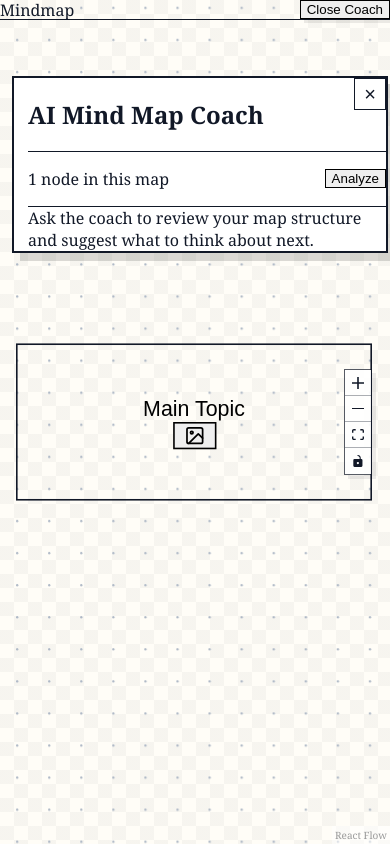
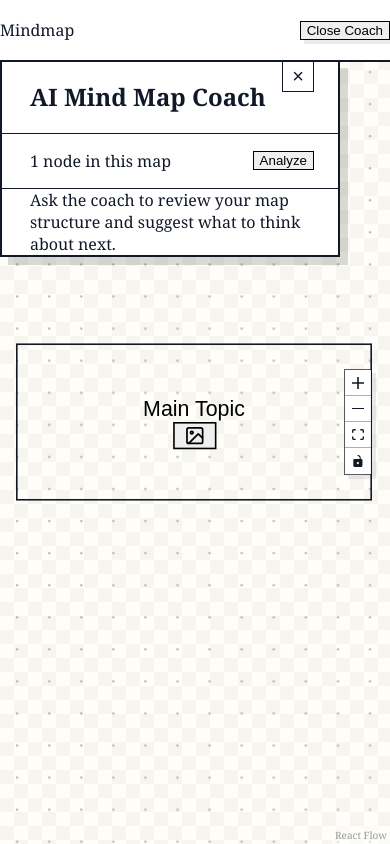
Before and after one commit to MerijnJo/Mindmap, a React (Vite) app: page / in a window 390 px wide. Both pictures are taken after a click on the button "AI Coach". Built offline with nearby package versions, Linux system fonts and the light colour scheme.

Commit message:
feat: enhance GuidancePanel and site-topbar styles for improved layout and responsiveness

```diff
--- a/src/App.jsx
+++ b/src/App.jsx
@@ -45,8 +45,8 @@ function GuidancePanel({
   if (!isOpen) return null;
 
   return (
-    <aside className="coach-drawer absolute left-4 top-20 z-20 flex max-h-[min(620px,calc(100vh-6rem))] w-[320px] max-w-[calc(100vw-2rem)] flex-col overflow-hidden border-2 border-neutral-900 shadow-[8px_8px_0_rgba(0,0,0,0.14)]">
-      <div className="border-b border-neutral-900 py-4 pl-10 pr-7">
+    <aside className="coach-drawer absolute left-0 top-[60px] z-20 flex max-h-[min(620px,calc(100vh-60px))] w-[336px] max-w-[calc(100vw-1rem)] flex-col overflow-hidden border-2 border-t-0 border-neutral-900 shadow-[8px_8px_0_rgba(0,0,0,0.14)]">
+      <div className="coach-section border-b border-neutral-900 py-4">
         <div className="flex items-start justify-between gap-3">
           <h1 className="font-serif text-2xl font-bold leading-tight text-neutral-950">AI Mind Map Coach</h1>
           <button
@@ -59,7 +59,7 @@ function GuidancePanel({
         </div>
       </div>
 
-      <div className="flex items-center justify-between gap-3 border-b border-neutral-900 py-3 pl-10 pr-7">
+      <div className="coach-section flex items-center justify-between gap-3 border-b border-neutral-900 py-3">
         <div className="min-w-0">
           <p className="truncate text-sm leading-5 text-neutral-800">
             {selectedNode ? `Focused on "${selectedNode.data?.label || 'Untitled'}"` : `${nodeCount} node${nodeCount === 1 ? '' : 's'} in this map`}
@@ -75,26 +75,26 @@ function GuidancePanel({
       </div>
 
       {error && (
-        <div className="my-4 ml-10 mr-7 border border-red-300 bg-red-50 px-4 py-3 font-sans text-sm text-red-700">
+        <div className="coach-error my-4 border border-red-300 bg-red-50 px-4 py-3 font-sans text-sm text-red-700">
           {error}
         </div>
       )}
 
       {!guidance && !error && (
-        <div className="py-4 pl-10 pr-7 font-serif text-lg leading-7 text-neutral-900">
+        <div className="coach-section py-4 font-serif text-lg leading-7 text-neutral-900">
           Ask the coach to review your map structure and suggest what to think about next.
         </div>
       )}
 
       {guidance && (
         <div className="min-h-0 flex-1 overflow-y-auto">
-          <p className="border-b border-neutral-900 py-4 pl-10 pr-7 font-serif text-base leading-6 text-neutral-900">
+          <p className="coach-section border-b border-neutral-900 py-4 font-serif text-base leading-6 text-neutral-900">
             {guidance.overview}
           </p>
 
           <div className="flex flex-col">
             {(guidance.suggestions || []).map((suggestion, index) => (
-              <div key={`${suggestion.nodeId || 'map'}-${index}`} className="border-b border-neutral-900 py-4 pl-10 pr-7">
+              <div key={`${suggestion.nodeId || 'map'}-${index}`} className="coach-section border-b border-neutral-900 py-4">
                 <div className="flex items-center justify-between gap-2">
                   <h2 className="font-serif text-xl font-bold leading-6 text-neutral-950">{suggestion.title}</h2>
                   <span className="font-sans text-xs text-neutral-700">
@@ -164,7 +164,7 @@ function Flow() {
 
   return (
     <div style={{ width: '100vw', height: '100vh' }} className="mindmap-canvas-shell relative overflow-hidden">
-      <header className="site-topbar absolute left-0 top-0 z-30 flex h-16 w-full items-center justify-between border-b border-neutral-900 bg-white/90 px-5 backdrop-blur-sm">
+      <header className="site-topbar absolute left-0 top-0 z-30 flex h-[60px] w-full items-center justify-between border-b-2 border-neutral-900 px-5">
         <div className="flex min-w-0 items-baseline gap-3">
           <span className="font-serif text-2xl font-bold leading-none text-neutral-950">Mindmap</span>
           <span className="hidden font-sans text-sm text-neutral-500 sm:inline">Personal idea canvas</span>
--- a/src/index.css
+++ b/src/index.css
@@ -36,6 +36,20 @@ body {
   z-index: 1;
 }
 
+.site-topbar {
+  isolation: isolate;
+  background: #ffffff !important;
+  opacity: 1 !important;
+}
+
+.site-topbar::before {
+  position: absolute;
+  inset: 0;
+  z-index: -1;
+  content: "";
+  background: #ffffff;
+}
+
 /* Remove React Flow's default square selection box */
 .react-flow__node:focus,
 .react-flow__node:focus-visible,
@@ -71,7 +85,6 @@ body {
   isolation: isolate;
   background: #ffffff !important;
   opacity: 1 !important;
-  padding-left: 14px;
 }
 
 .coach-drawer::before {
@@ -82,8 +95,14 @@ body {
   background: #ffffff;
 }
 
-.coach-drawer > * {
-  margin-left: 0;
+.coach-section {
+  padding-left: 1.75rem;
+  padding-right: 1.5rem;
+}
+
+.coach-error {
+  margin-left: 1.75rem;
+  margin-right: 1.5rem;
 }
 
 .coach-icon-button:hover {
@@ -119,10 +138,10 @@ body {
 
 @media (max-width: 720px) {
   .coach-drawer {
-    left: 0.75rem;
-    top: 4.75rem;
-    width: calc(100vw - 1.5rem);
-    max-height: min(520px, calc(100vh - 5.5rem));
+    left: 0;
+    top: 60px;
+    width: min(336px, calc(100vw - 1rem));
+    max-height: min(520px, calc(100vh - 60px));
   }
 
   .coach-drawer h1 {
```
